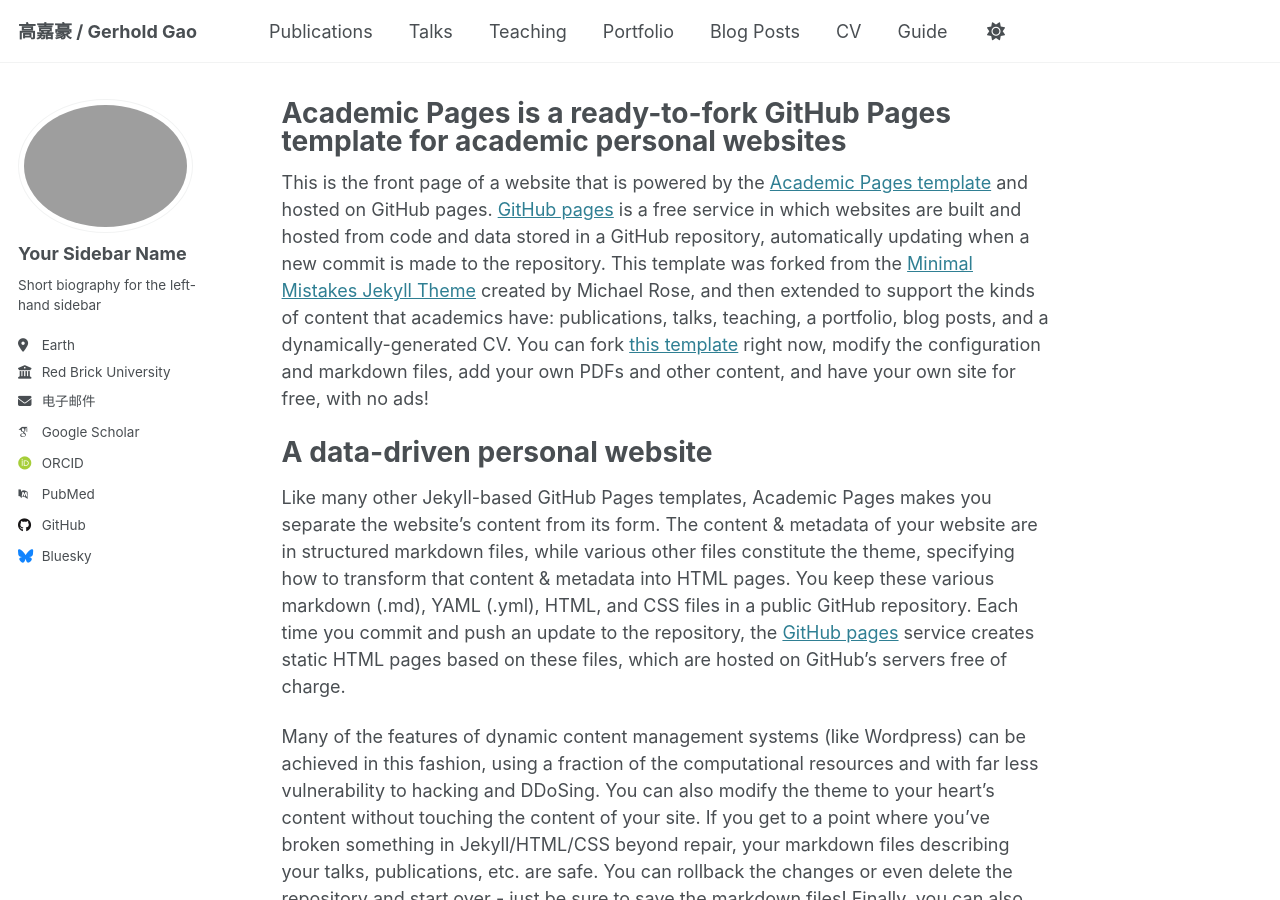
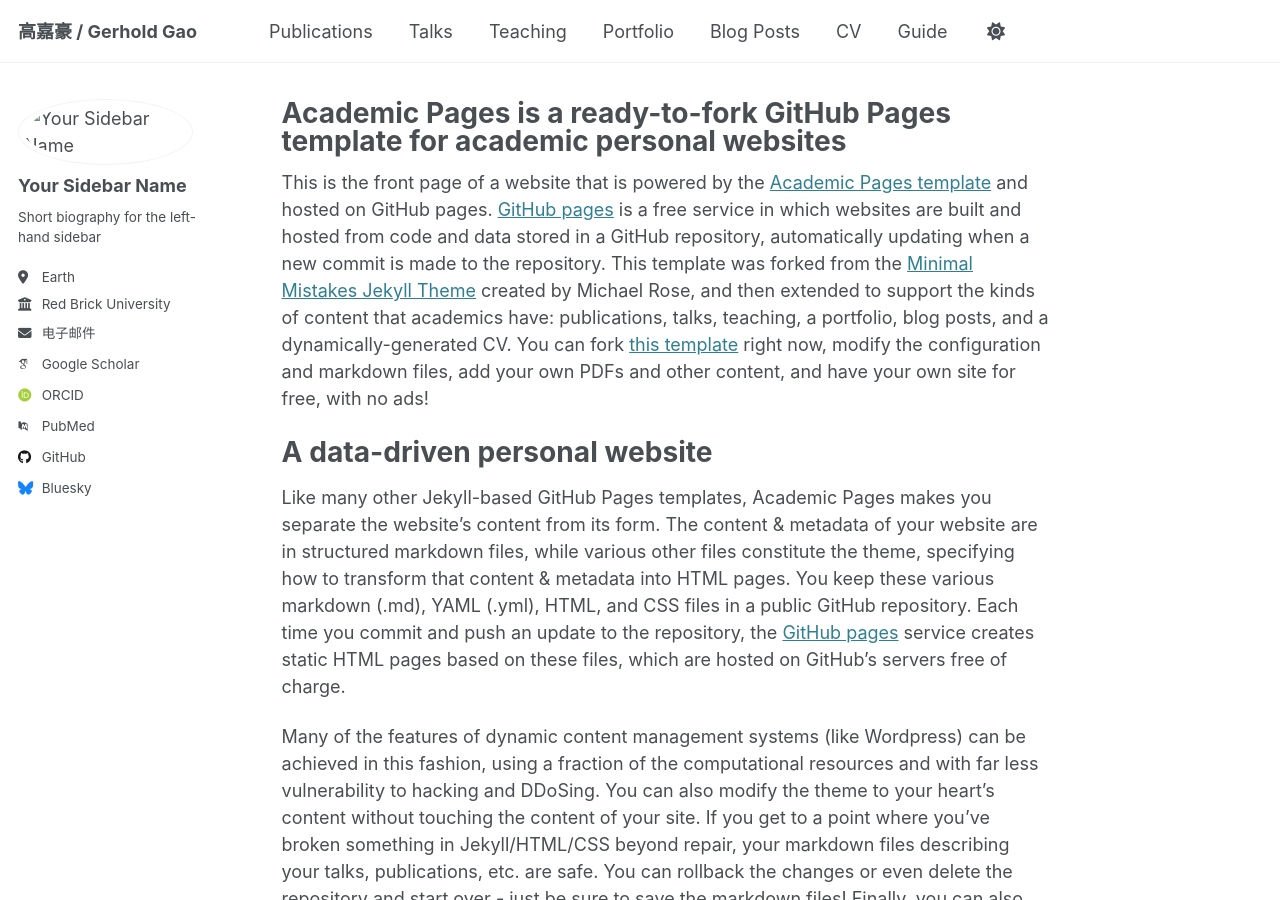
Before and after one commit to Gerhold-Gao/HomePage, a Jekyll site: the page built from _pages/about.md, in a window 1280 px wide and 900 px high. Built offline with Jekyll 4.4.1, drawn with Linux system fonts in a browser that asks for light colours; some web fonts are replaced.

Commit message:
touxiangxiugai

```diff
--- a/_config.yml
+++ b/_config.yml
@@ -22,7 +22,7 @@ repository               : "academicpages/academicpages.github.io"
 #               Additional customization can be done by editing /_includes/author-profile.html
 author:
   # Biographic information
-  avatar           : "images/Kimiri_Kiri.png"
+  avatar           : "images/Kimori_Kiri.png"
   name             : "Your Sidebar Name"
 
   pronouns         : # example: "she/her"
```
